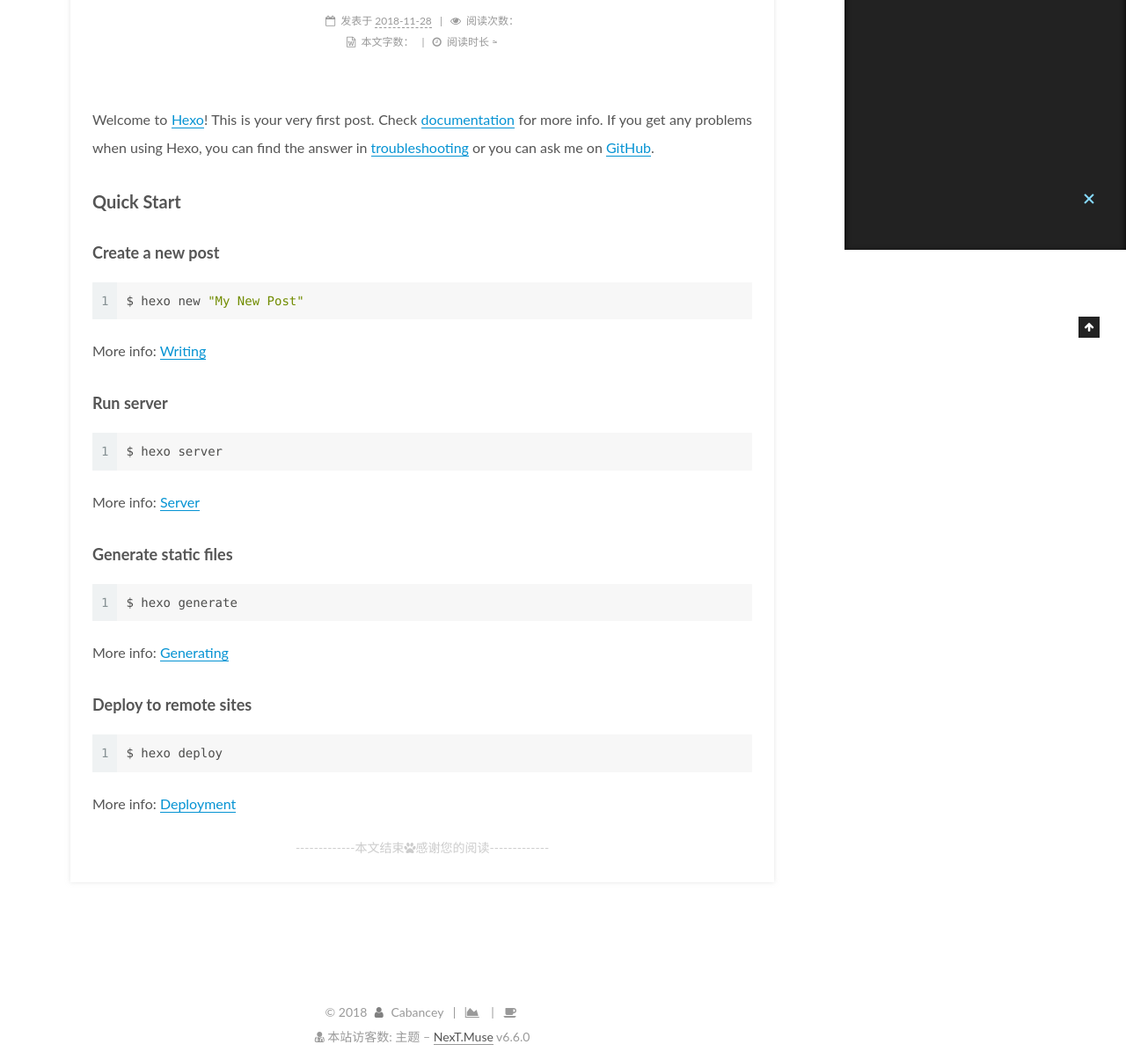
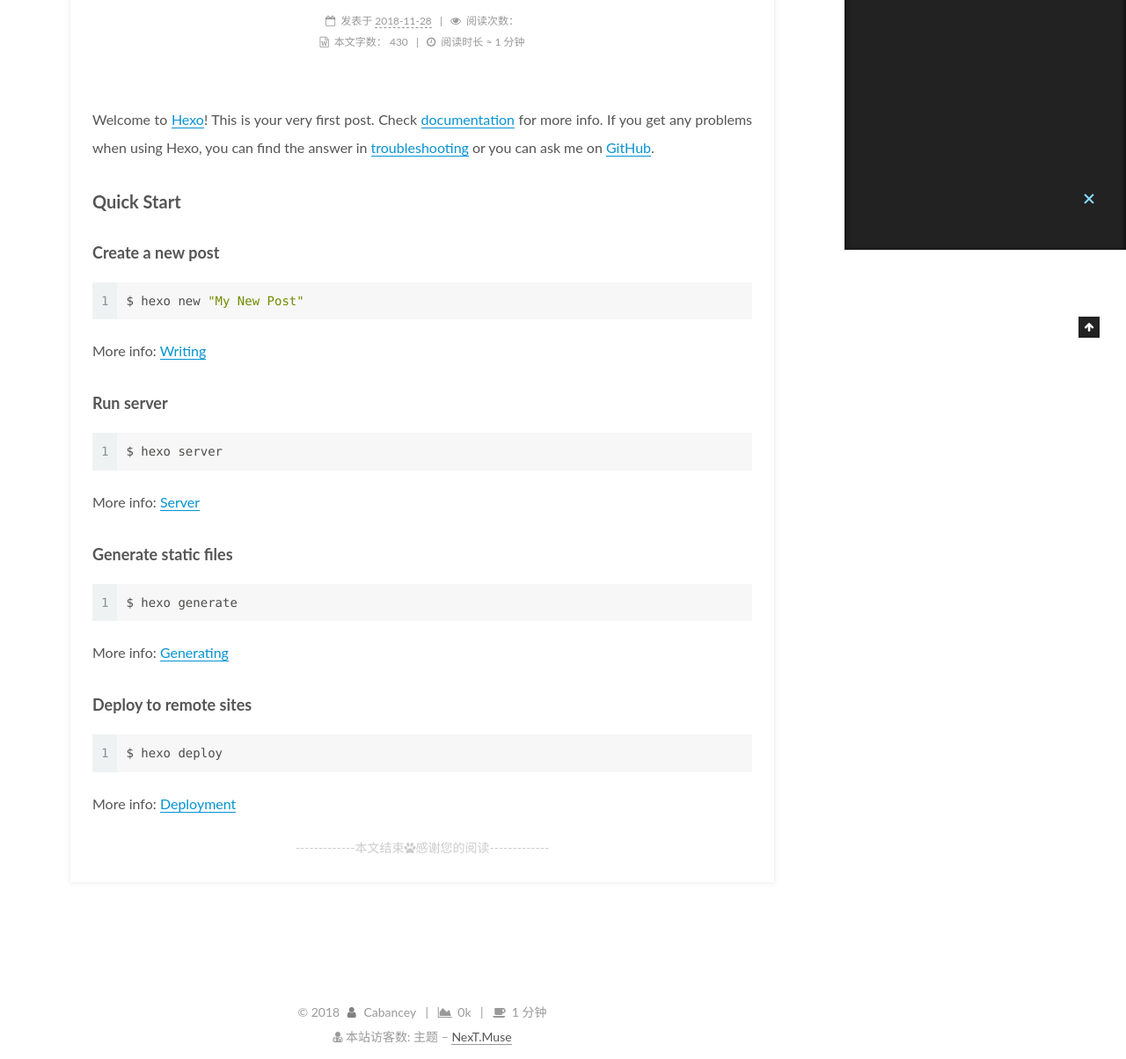
Before and after one commit to cabancey/cabancey.github.io, a plain HTML site: page 2018/11/28/hello-world/index.html in a window 1280 px wide. Shown: the part 516-1720 px from the top of the page at 88% size. Drawn offline with Linux system fonts and the light colour scheme; some packages are replaced by stand-ins of ours; no server answers; a script that the page names is missing.

Commit message:
Site updated: 2018-12-07 17:15:58

```diff
--- a/2018/11/28/hello-world/index.html
+++ b/2018/11/28/hello-world/index.html
@@ -485,7 +485,7 @@
 
                   <span class="post-meta-item-text">本文字数：</span>
 
-                <span title="本文字数"></span>
+                <span title="本文字数">430</span>
 
 
 
@@ -499,7 +499,7 @@
 
                   <span class="post-meta-item-text">阅读时长 &asymp;</span>
 
-                <span title="阅读时长"></span>
+                <span title="阅读时长">1 分钟</span>
 
             </div>
 
@@ -772,7 +772,7 @@
       <i class="fa fa-area-chart"></i>
     </span>
 
-    <span title="站点总字数"></span>
+    <span title="站点总字数">0k</span>
 
 
 
@@ -781,7 +781,7 @@
       <i class="fa fa-coffee"></i>
     </span>
 
-    <span title="站点阅读时长"></span>
+    <span title="站点阅读时长">1 分钟</span>
 
 </div>
 
@@ -796,7 +796,7 @@
 
 
 
-  <div class="theme-info">主题 – <a href="https://theme-next.org" class="theme-link" rel="noopener" target="_blank">NexT.Muse</a> v6.6.0</div>
+  <div class="theme-info">主题 – <a href="https://theme-next.org" class="theme-link" rel="noopener" target="_blank">NexT.Muse</a></div>
 
 
 
--- a/css/main.css
+++ b/css/main.css
@@ -1916,7 +1916,7 @@ pre .javascript .function {
   width: 4px;
   height: 4px;
   border-radius: 50%;
-  background: #ff38cd;
+  background: #ff28ff;
 }
 .links-of-blogroll {
   font-size: 13px;
```
Also changed, not shown: README.html (+3 -3 lines), about/index.html (+3 -3 lines), archives/2018/11/index.html (+3 -3 lines), archives/2018/index.html (+3 -3 lines), archives/index.html (+3 -3 lines), categories/index.html (+3 -3 lines), index.html (+5 -5 lines), schedule/index.html (+3 -3 lines), tags/index.html (+3 -3 lines).
